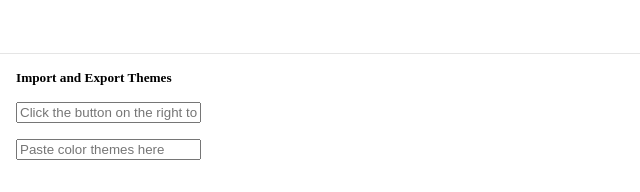
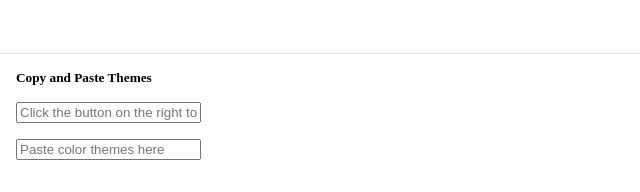
Before and after one commit to D-e-r-e-k/ThemeManager, a website: page src/ui.html in a window 1280 px wide. Shown: the part 272-464 px from the top of the page, 0-640 px from the left. Drawn offline with Linux system fonts and the light colour scheme.

```diff
--- a/src/ui.html
+++ b/src/ui.html
@@ -50,7 +50,7 @@
   <p id="loading" style="padding: 0px 16px; opacity: .3;">No local theme yet</p>
 </div>
 
-<h5 style="margin: 16px">Import and Export Themes</h5>
+<h5 style="margin: 16px">Copy and Paste Themes</h5>
 <div style="padding: 0px 16px 8px 16px; display:flex; flex-direction: row;">
   <input id="themesJSON" type="input" class="input__field" placeholder="Click the button on the right to copy">
   <div id="saveToClipboard" class="icon-button">
```
Also changed, not shown: src/code.ts (+2 -48 lines), src/ui.ts (+0 -23 lines), dist/code.js, dist/ui.html, dist/ui.js.
